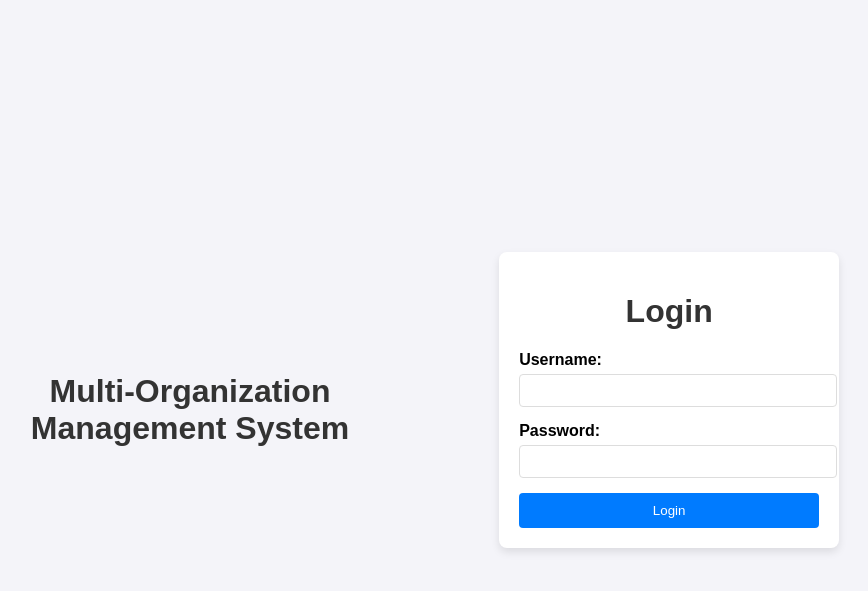
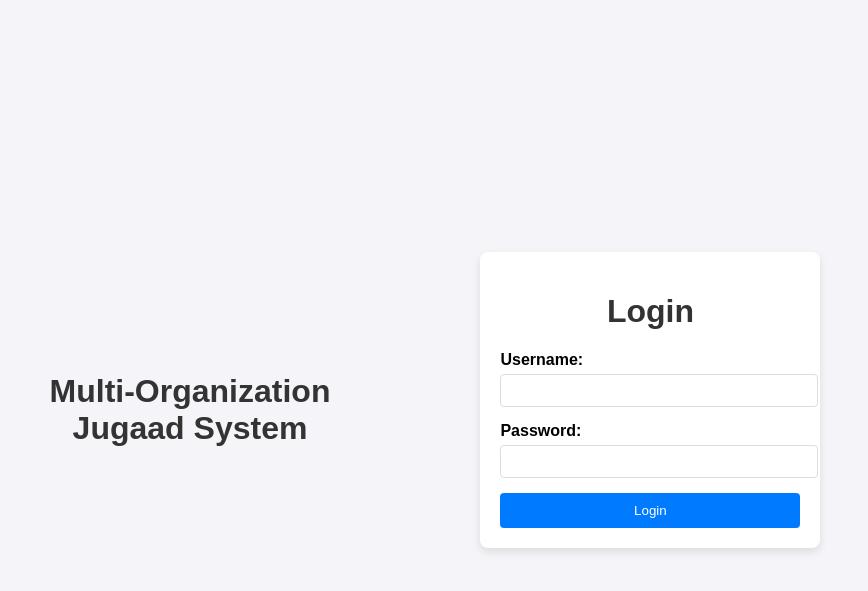
Before and after one commit to royg-9595/Multi-Organization-Management-System, a Django app: page / in a window 1280 px wide. Shown: the top 591 px of the page, without its empty margins (205-1073 px from the left). Run offline with Django 5.2, Linux system fonts and the light colour scheme.

Commit message:
Update login.html

```diff
--- a/orgs/templates/orgs/login.html
+++ b/orgs/templates/orgs/login.html
@@ -66,7 +66,7 @@
 </head>
 <body>
     <div class="header-container">
-        <h1>Multi-Organization <br> Management System</h1>
+        <h1>Multi-Organization <br> Jugaad System</h1>
     </div>
     <div class="login-container">
         <h1>Login</h1>
```
